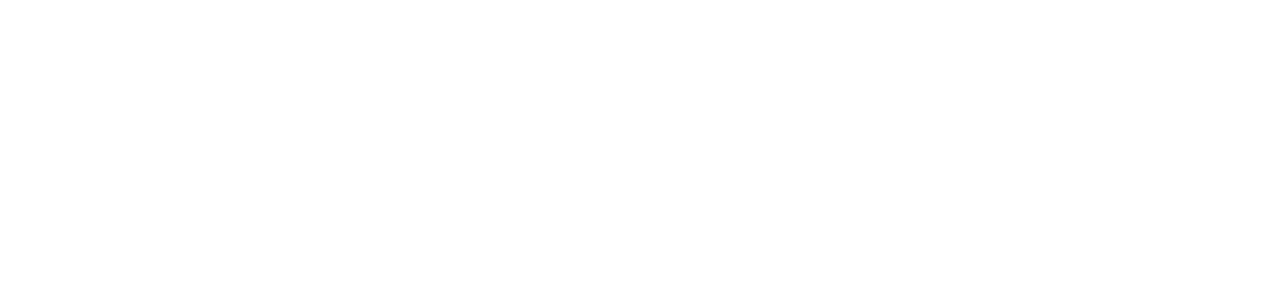
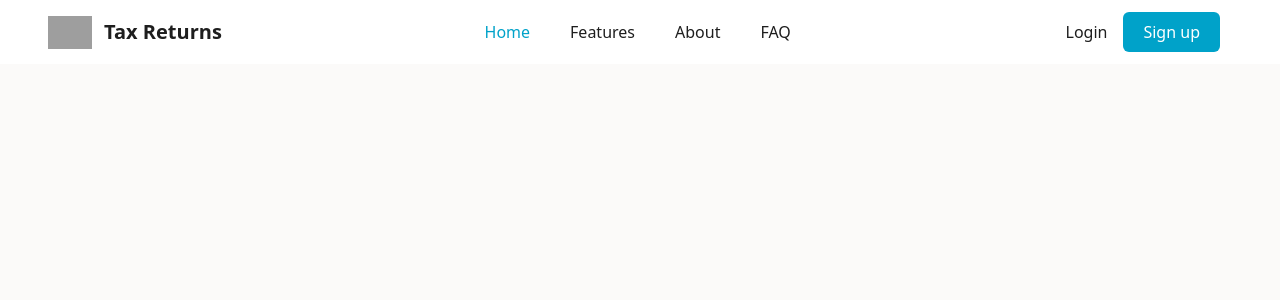
Before and after one commit to Trayshmhirk/tax-return-landing-page, a React (Vite) app: page / in a window 1280 px wide. Shown: the top 300 px of the page. Built offline with nearby package versions, Linux system fonts and the light colour scheme; grey boxes are pictures that could not be loaded.

Commit message:
Add header ui

```diff
--- /dev/null
+++ b/src/components/common/Header.tsx
@@ -0,0 +1,75 @@
+import { NavLink } from "react-router-dom";
+import { HamburgerIcon } from "../icons/HamburgerIcon";
+
+const Header = () => {
+   return (
+      <header className="bg-white flex justify-center items-center py-3 px-6 sm:px-8 md:px-12">
+         <div className="container flex items-center justify-between gap-4">
+            <div className="flex items-center gap-3">
+               <img
+                  width="44"
+                  height="44"
+                  src="https://img.icons8.com/external-flatarticons-blue-flatarticons/65/external-tax-taxes-flatarticons-blue-flatarticons.png"
+                  alt="external-tax-taxes-flatarticons-blue-flatarticons"
+               />
+               <h1 className="text-xl font-bold">Tax Returns</h1>
+            </div>
+
+            <nav className="hidden items-center md:gap-7 lg:gap-10 px-3 md:flex">
+               <NavLink
+                  to="/"
+                  className={({ isActive }) =>
+                     `font-medium transition-all duration-300 ease-in-out ${isActive ? "text-richElectricBlue" : "text-current"}`
+                  }
+               >
+                  Home
+               </NavLink>
+               <NavLink
+                  to="/features"
+                  className={({ isActive }) =>
+                     `font-medium transition-all duration-300 ease-in-out ${isActive ? "text-richElectricBlue" : "text-current"}`
+                  }
+               >
+                  Features
+               </NavLink>
+               <NavLink
+                  to="/about"
+                  className={({ isActive }) =>
+                     `font-medium transition-all duration-300 ease-in-out ${isActive ? "text-richElectricBlue" : "text-current"}`
+                  }
+               >
+                  About
+               </NavLink>
+               <NavLink
+                  to="/faq"
+                  className={({ isActive }) =>
+                     `font-medium transition-all duration-300 ease-in-out ${isActive ? "text-richElectricBlue" : "text-current"}`
+                  }
+               >
+                  FAQ
+               </NavLink>
+            </nav>
+
+            <div className="hidden items-center gap-4 px-3 md:flex">
+               <NavLink
+                  to="slogin"
+                  className={({ isActive }) =>
+                     `font-medium transition-all duration-300 ease-in-out ${isActive ? "text-richElectricBlue" : "text-current"}`
+                  }
+               >
+                  Login
+               </NavLink>
+               <button className="rounded-md bg-richElectricBlue hover:bg-opacity-70 px-5 py-2 text-white font-medium transition-all duration-300 ease-in-out">
+                  Sign up
+               </button>
+            </div>
+
+            <div className="block md:hidden">
+               <HamburgerIcon />
+            </div>
+         </div>
+      </header>
+   );
+};
+
+export default Header;
--- /dev/null
+++ b/src/components/icons/HamburgerIcon.tsx
@@ -0,0 +1,29 @@
+type HamburgerIconProps = {
+   toggle?: () => void;
+   isOpen?: boolean;
+};
+
+export const HamburgerIcon = ({ toggle, isOpen }: HamburgerIconProps) => {
+   return (
+      <button
+         onClick={toggle}
+         className={`w-9 h-9 flex flex-col items-center justify-center p-2  ${isOpen ? "space-y-1 sm:-space-y-[2px]" : "space-y-[4px]"}`}
+      >
+         <span
+            className={`block h-0.5 w-full bg-mutedGray transform transition duration-300 ease-in-out ${
+               isOpen ? "rotate-45 translate-y-1.5 sm:rotate-0" : ""
+            }`}
+         />
+         <span
+            className={`block h-0.5 w-full bg-mutedGray transition duration-300 ease-in-out ${
+               isOpen ? "opacity-0 sm:opacity-100" : ""
+            }`}
+         />
+         <span
+            className={`block h-0.5 w-full bg-mutedGray transform transition duration-300 ease-in-out ${
+               isOpen ? "-rotate-45 -translate-y-1.5 sm:-rotate-0" : ""
+            }`}
+         />
+      </button>
+   );
+};
--- a/src/index.css
+++ b/src/index.css
@@ -16,10 +16,19 @@
 
 @layer base {
   body {
-    @apply text-eerieBlack dark:text-white;
+    @apply bg-ghostWhite dark:bg-eerieBlack text-eerieBlack dark:text-white;
   }
 
   a {
-    @apply text-richElectricBlue underline;
+    @apply relative hover:text-richElectricBlue transition-all duration-300 ease-in-out;
+  }
+
+  a::before {
+    content: '';
+    @apply absolute left-0 bottom-0 w-full h-[2px] bg-richElectricBlue scale-x-0 transform origin-right transition-transform duration-300 ease-in-out;
+  }
+
+  a:hover::before {
+    @apply scale-x-100 origin-left;
   }
 }
--- a/src/layouts/MainLayout.tsx
+++ b/src/layouts/MainLayout.tsx
@@ -1,8 +1,10 @@
 import { Outlet } from "react-router-dom";
+import Header from "../components/common/Header";
 
 const MainLayout = () => {
    return (
-      <div className="w-full flex flex-col overflow-hidden">
+      <div className="w-full h-full flex flex-col overflow-hidden">
+         <Header />
          <Outlet />
       </div>
    );
```
